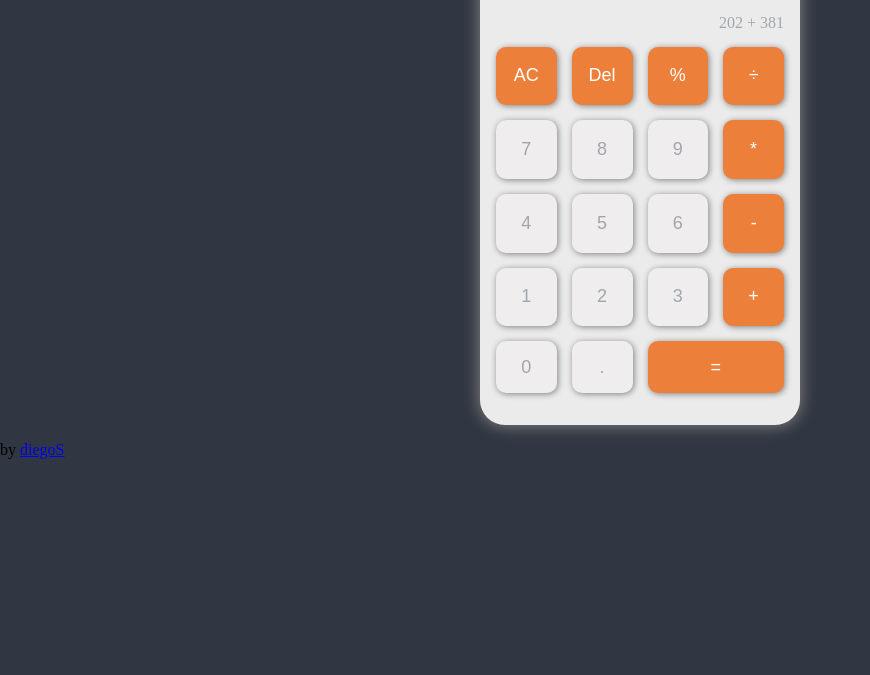
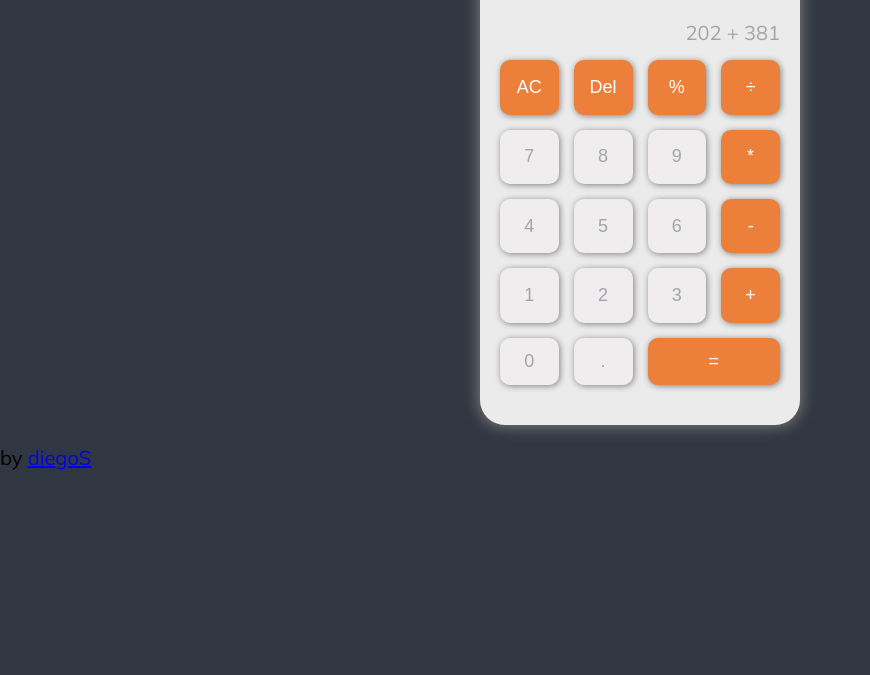
Before and after one commit to diego2go/simpleCalculator, a plain HTML site: page index.html in a window 1280 px wide. Shown: the part 125-800 px from the top of the page, without its empty margins (0-870 px from the left). Drawn offline with Linux system fonts and the light colour scheme.

Commit message:
Add 'Mulish' font and set body font-size

```diff
--- a/index.html
+++ b/index.html
@@ -7,6 +7,9 @@
     <title>Simple Calculator</title>
     <link rel="stylesheet" href="style.css">
     <script src="./script.js" defer></script>
+    <link rel="preconnect" href="https://fonts.googleapis.com">
+<link rel="preconnect" href="https://fonts.gstatic.com" crossorigin>
+<link href="https://fonts.googleapis.com/css2?family=Mulish&display=swap" rel="stylesheet">
 </head>
 <body>
     <main class="container">
--- a/style.css
+++ b/style.css
@@ -5,6 +5,8 @@
 body{
     margin: 0;
     background-color: #313742;
+    font-family: 'Mulish', sans-serif;
+    font-size: 1.25rem;
 }
 
 .container{
```
